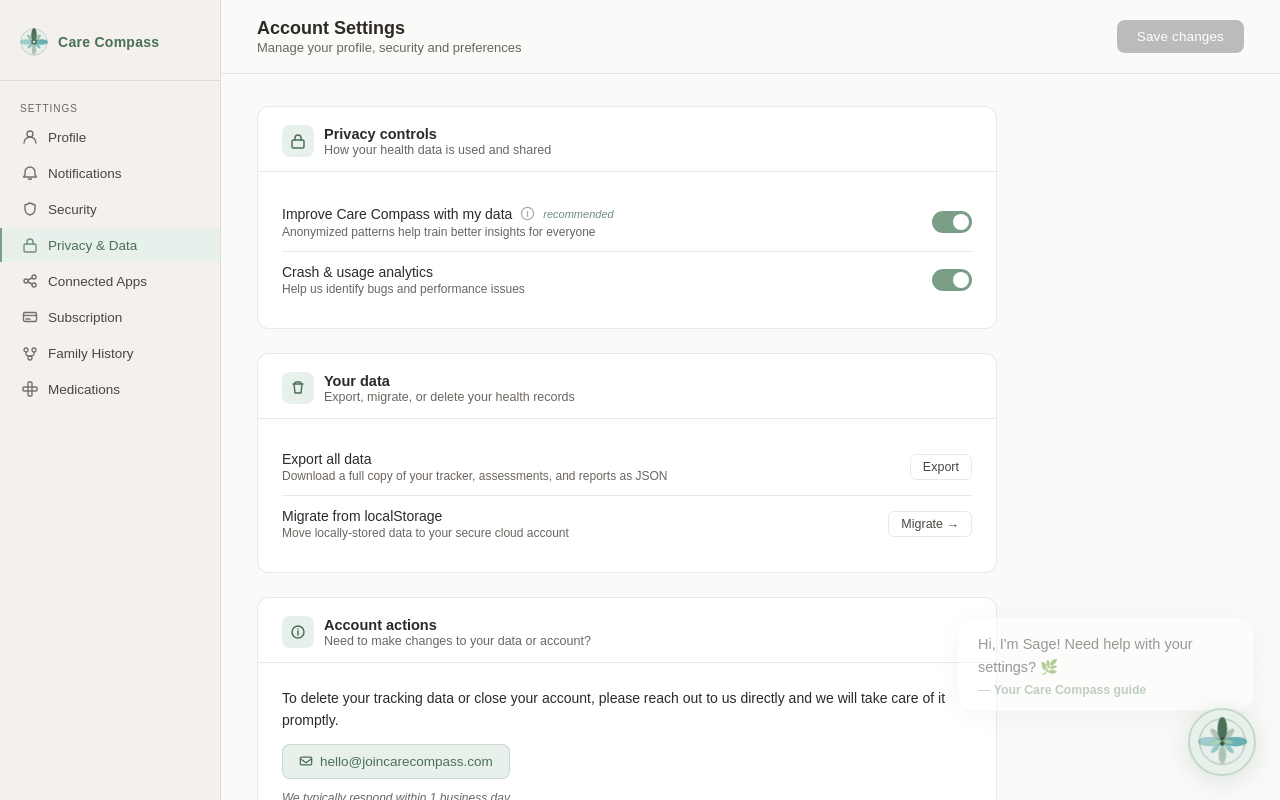
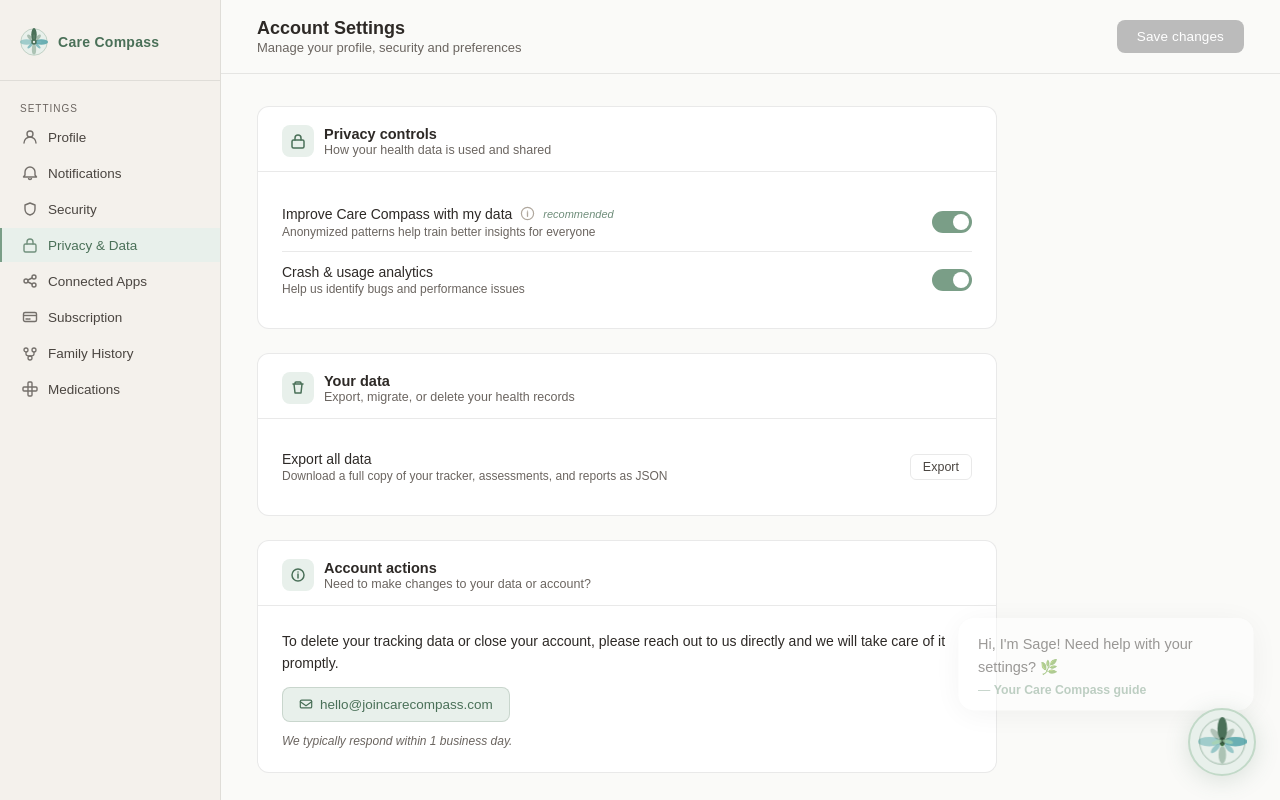
Before and after one commit to tiffanykbuettner-lab/care-compass-landing, a React (Vite) app: page /account in a window 1280 px wide. Both pictures are taken after a click on the element "Privacy & Data". Shown: the top 800 px of the page. Built offline with nearby package versions, Linux system fonts and the light colour scheme.

Commit message:
migrate data update

```diff
--- a/src/CareCompassSettings.jsx
+++ b/src/CareCompassSettings.jsx
@@ -1660,6 +1660,35 @@ function InfoPopover({ children }) {
 }
 
 function PrivacyPanel({ prefs, setPrefs, markDirty }) {
+  function detectLocalData() {
+    const keys = [
+      "care-compass-medications-v1",
+      "cc-family-history",
+      "cc-care-team",
+      "cc-full-name",
+      "cc-display-name",
+      "cc-completed-panels",
+      "cc-assessment-done",
+      "cc-setup-complete",
+      "cc-tracker-entries",
+      "cc-appointments",
+      "cc-symptoms",
+      "cc-sleep",
+      "cc-stress",
+      "cc-cycle",
+    ];
+    return keys.some(k => {
+      try {
+        const val = localStorage.getItem(k);
+        if (!val) return false;
+        const parsed = JSON.parse(val);
+        if (Array.isArray(parsed)) return parsed.length > 0;
+        if (typeof parsed === "object" && parsed !== null) return Object.keys(parsed).length > 0;
+        return Boolean(parsed);
+      } catch { return Boolean(localStorage.getItem(k)); }
+    });
+  }
+  const [hasLocalData] = React.useState(() => detectLocalData());
   const toggle = (key) => { setPrefs(p => ({ ...p, [key]: !p[key] })); markDirty(); };
 
   return (
@@ -1725,20 +1754,40 @@ function PrivacyPanel({ prefs, setPrefs, markDirty }) {
           desc="Export, migrate, or delete your health records"
         />
         <div style={{ padding: "20px 24px", display: "flex", flexDirection: "column" }}>
-          {[
-            { label: "Export all data",             sub: "Download a full copy of your tracker, assessments, and reports as JSON", action: "Export" },
-            { label: "Migrate from localStorage",   sub: "Move locally-stored data to your secure cloud account",                  action: "Migrate →", href: "/migrate" },
-          ].map(({ label, sub, action, href }, i, arr) => (
-            <div key={label} style={{ display: "flex", alignItems: "center", justifyContent: "space-between", padding: "12px 0", borderBottom: i < arr.length - 1 ? `1px solid ${BORDER}` : "none" }}>
-              <div>
-                <div style={{ fontSize: 14, color: INK, fontFamily: "sans-serif" }}>{label}</div>
-                <div style={{ fontSize: 12, color: WARM_GRAY, marginTop: 2, fontFamily: "sans-serif" }}>{sub}</div>
-              </div>
-              <OutlineBtn hoverColor={TEAL} hoverBorder={TEAL} onClick={href ? () => window.location.href = href : undefined}>
-                {action}
+          {/* Export row — always visible */}
+          <div style={{ display: "flex", alignItems: "center", justifyContent: "space-between", padding: "12px 0", borderBottom: hasLocalData ? `1px solid ${BORDER}` : "none" }}>
+            <div>
+              <div style={{ fontSize: 14, color: INK, fontFamily: "sans-serif" }}>Export all data</div>
+              <div style={{ fontSize: 12, color: WARM_GRAY, marginTop: 2, fontFamily: "sans-serif" }}>Download a full copy of your tracker, assessments, and reports as JSON</div>
+            </div>
+            <OutlineBtn hoverColor={TEAL} hoverBorder={TEAL}>Export</OutlineBtn>
+          </div>
+
+          {/* Migrate row — only shown when browser data exists */}
+          {hasLocalData && (
+            <div style={{
+              display: "flex", alignItems: "center", justifyContent: "space-between",
+              padding: "14px 16px", marginTop: 8, borderRadius: 10,
+              background: TEAL_LIGHT, border: `1px solid rgba(74,159,165,0.25)`,
+            }}>
+              <div style={{ flex: 1, paddingRight: 12 }}>
+                <div style={{ display: "flex", alignItems: "center", gap: 7, marginBottom: 3 }}>
+                  <span style={{ fontSize: 14, color: INK, fontFamily: "sans-serif", fontWeight: 500 }}>Save your existing health data</span>
+                  <span style={{
+                    fontSize: 10, fontWeight: 700, letterSpacing: "0.04em",
+                    color: "white", background: TEAL, borderRadius: 4,
+                    padding: "2px 6px", textTransform: "uppercase", fontFamily: "sans-serif",
+                  }}>Action needed</span>
+                </div>
+                <div style={{ fontSize: 12, color: WARM_GRAY, fontFamily: "sans-serif", lineHeight: 1.5 }}>
+                  You have health data stored in this browser. Move it to your account so it's safe, synced, and never lost if you clear your browser.
+                </div>
+              </div>
+              <OutlineBtn hoverColor={TEAL} hoverBorder={TEAL} onClick={() => window.location.href = "/migrate"}>
+                Move data →
               </OutlineBtn>
             </div>
-          ))}
+          )}
         </div>
       </SectionCard>
 
```
